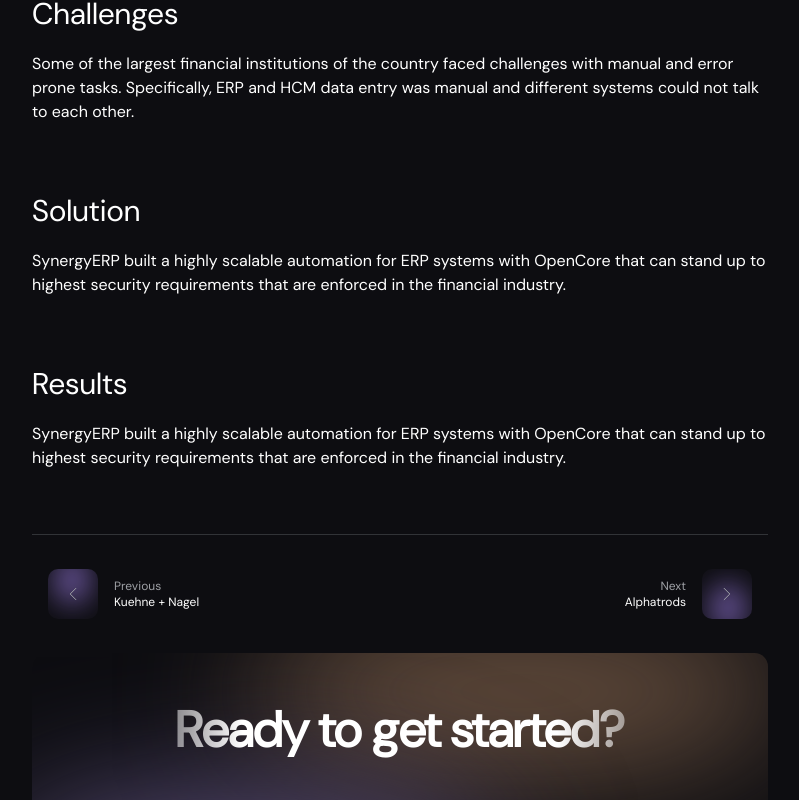
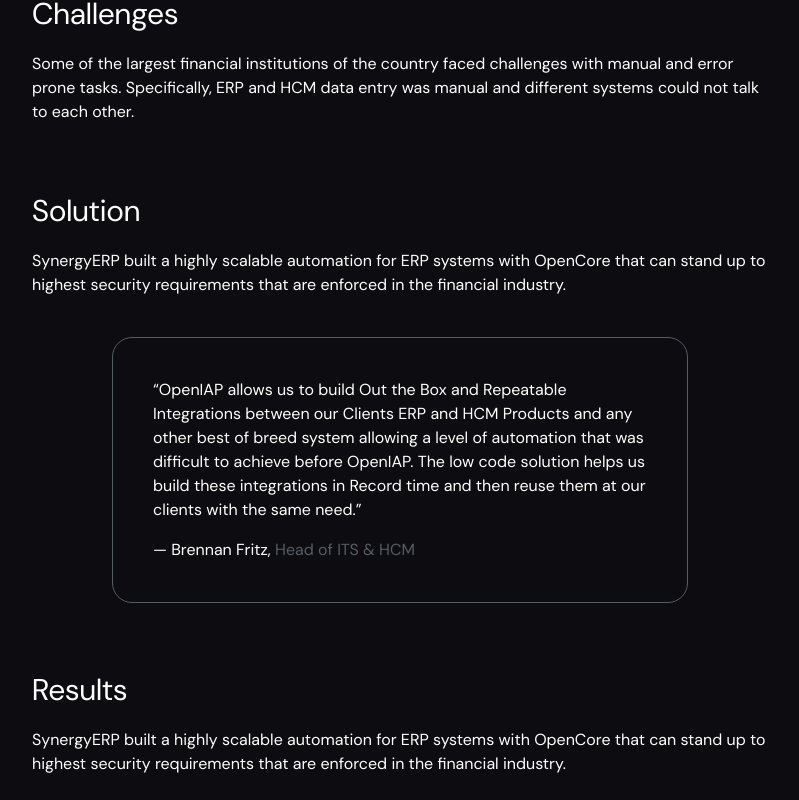
Before and after one commit to open-rpa/openiap.io, a SvelteKit app: page /usecases/2 in a window 1280 px wide. Shown: the part 526-1326 px from the top of the page, without its empty margins (240-1039 px from the left). Built offline with nearby package versions, Linux system fonts and the light colour scheme.

Commit message:
Update version to 0.0.52 and add testimonial section to use case page

```diff
--- a/package.json
+++ b/package.json
@@ -1,6 +1,6 @@
 {
     "name": "openiap-io",
-    "version": "0.0.51",
+    "version": "0.0.52",
     "type": "module",
     "main": "build/index.js",
     "scripts": {
--- a/src/routes/usecases/2/+page.svelte
+++ b/src/routes/usecases/2/+page.svelte
@@ -87,6 +87,25 @@
                     systems with OpenCore that can stand up to highest security
                     requirements that are enforced in the financial industry.
                 </p>
+
+                <div
+                    class="border rounded-[20px] border-bw600 my-4 md:my-10 md:mx-10 lg:mx-20 p-10"
+                >
+                    <p class="mb-4">
+                        “OpenIAP allows us to build Out the Box and Repeatable
+                        Integrations between our Clients ERP and HCM Products
+                        and any other best of breed system allowing a level of
+                        automation that was difficult to achieve before OpenIAP.
+                        The low code solution helps us build these integrations
+                        in Record time and then reuse them at our clients with
+                        the same need.”
+                    </p>
+                    <p>
+                        — Brennan Fritz, <span class="text-bw600">
+                            Head of ITS & HCM
+                        </span>
+                    </p>
+                </div>
             </div>
 
             <div class="mb-10 lg:mb-16">
```
